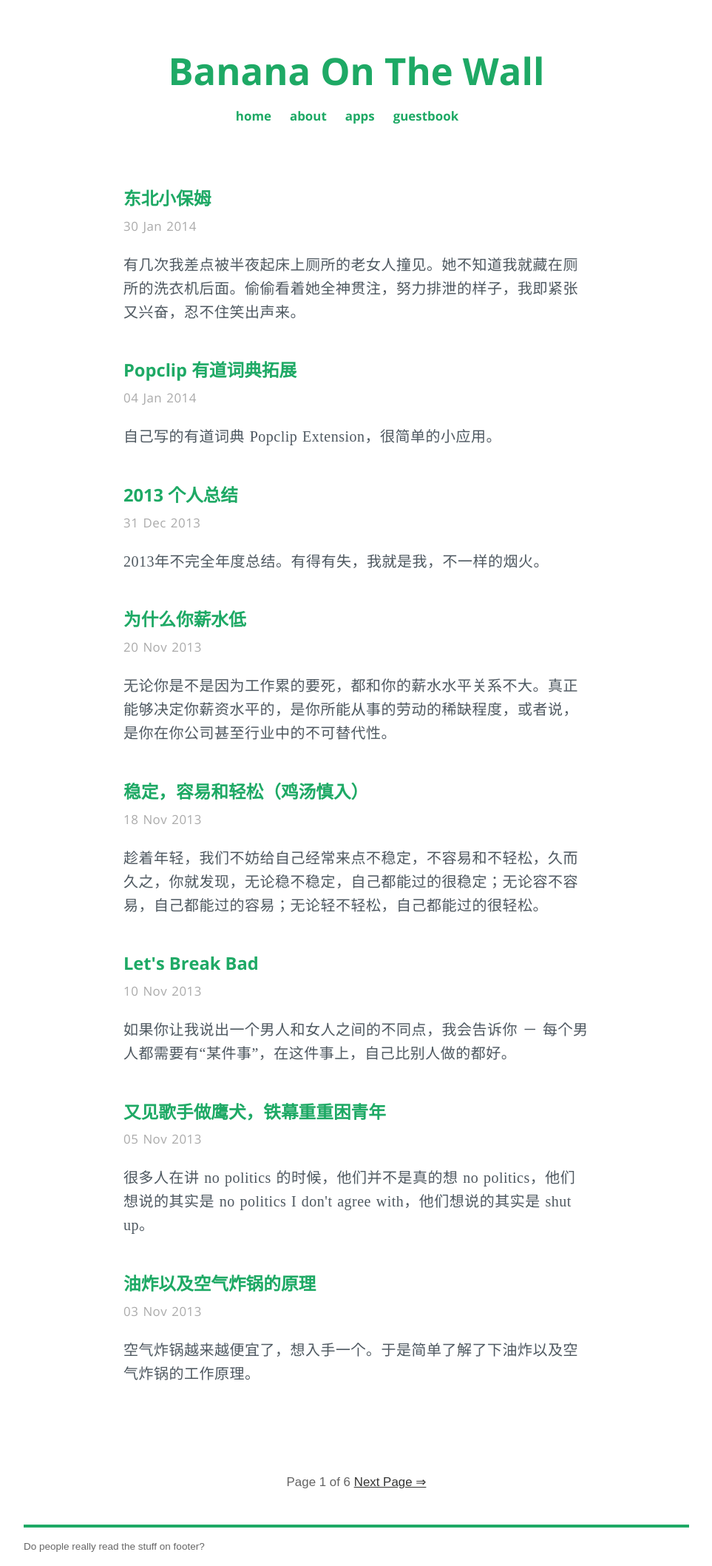
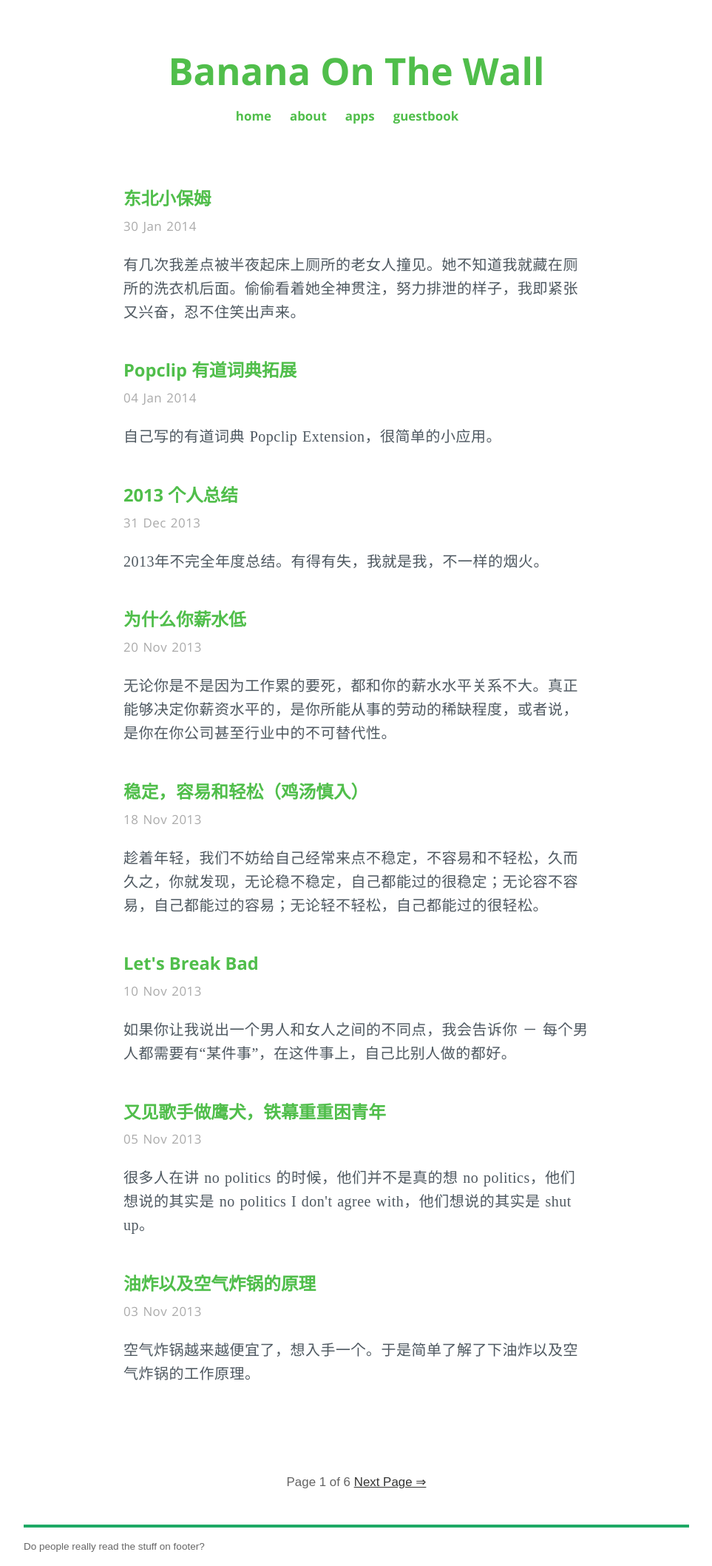
Before and after one commit to BananaOnTheWall/bananaonthewall.github.io, a Jekyll site: the page built from index.html, in a window 1280 px wide. Shown: the whole page at 74% size, without its empty margins (158-1121 px from the left). Built offline with Jekyll 4.4.1, drawn with Linux system fonts in a browser that asks for light colours; some web fonts are replaced; the list of posts is cut into pages by our own code.

Commit message:
lighter grean

```diff
--- a/css/main.css
+++ b/css/main.css
@@ -30,7 +30,7 @@ h1, h2, h3, h4, h5, h6 {
 h1 { margin-bottom: 0.7em; }
 p { margin: 1em 0; }
 a         { color: #333332;; }
-a:hover   { color: white; background-color: #1ea965; }
+a:hover   { color: white; background-color: rgb(80, 190, 75); }
 
 table {
   font-size: inherit;
@@ -99,7 +99,7 @@ ul.posts span {
 .site .header a {
   font-weight: bold;
   text-decoration: none;
-  color: #1ea965;
+  color: rgb(80, 190, 75);
 }
 
 .site .header a:hover {
@@ -255,7 +255,7 @@ margin: 0 25px 0 0;
 }
 
 #home .post a {
-  color: #1ea965;
+  color: rgb(80, 190, 75);
   text-decoration: none;
 }
 
```
